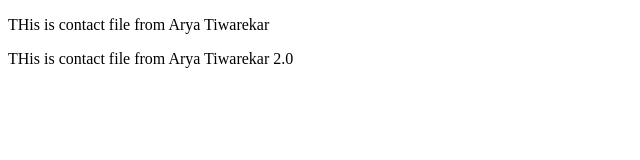
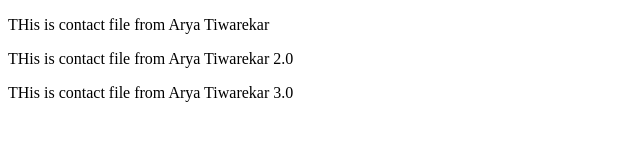
Before and after one commit to amrutgawade-dev/Github-Tutorials, a plain HTML site: page Contact.html in a window 1280 px wide. Shown: the whole page, without its empty margins (0-640 px from the left). Drawn offline with Linux system fonts and the light colour scheme.

Commit message:
Contact 3.0 modified

```diff
--- a/Contact.html
+++ b/Contact.html
@@ -8,5 +8,6 @@
 <body>
     <p>THis is contact file from Arya Tiwarekar</p>
     <p>THis is contact file from Arya Tiwarekar 2.0</p>
+    <p>THis is contact file from Arya Tiwarekar 3.0</p>
 </body>
 </html>
```
